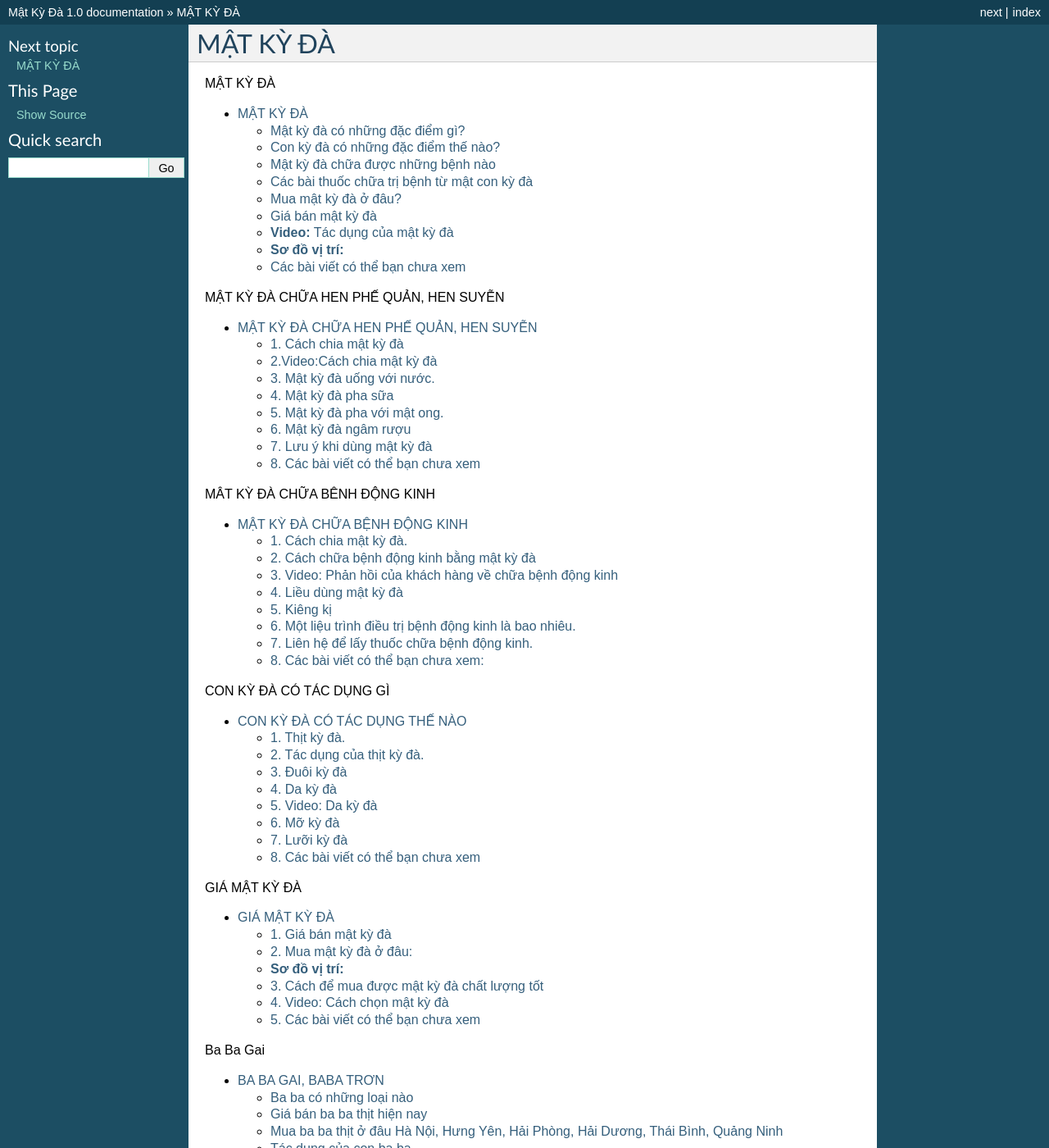
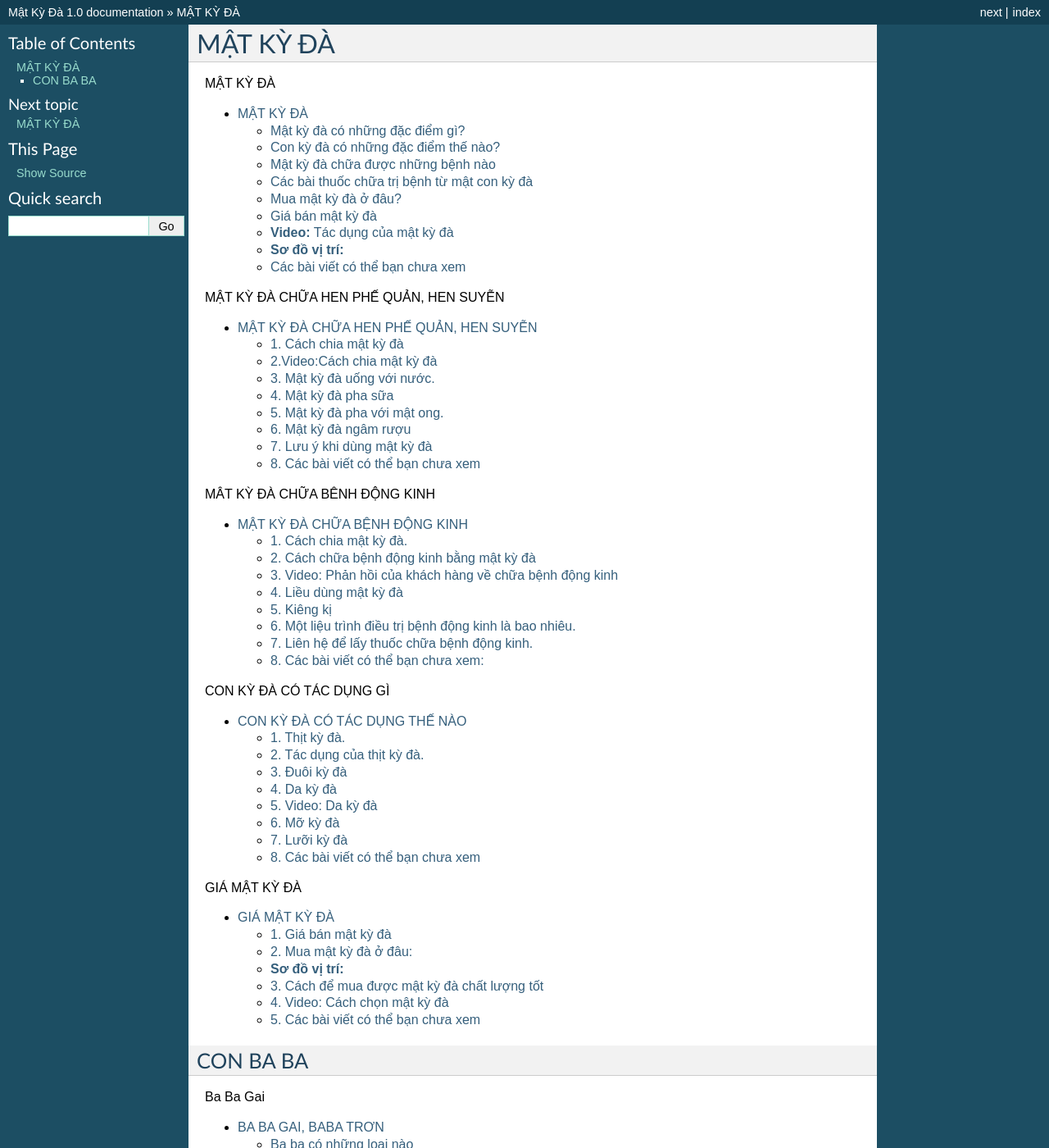
Before and after one commit to matkyda/mat-ky-da, a Sphinx documentation site: the page built from docs/index.rst, in a window 1280 px wide and 1400 px high. Shown: the whole window at 82% size. Built offline with Sphinx 7.4.7, drawn with Linux system fonts in a browser that asks for light colours.

Commit message:
Update index.rst

```diff
--- a/docs/index.rst
+++ b/docs/index.rst
@@ -55,6 +55,11 @@ MẬT KỲ ĐÀ
    gia-mat-ky-da
 
 
+*********
+CON BA BA
+*********
+
+
 .. _babagai:
 
 .. toctree::
```
